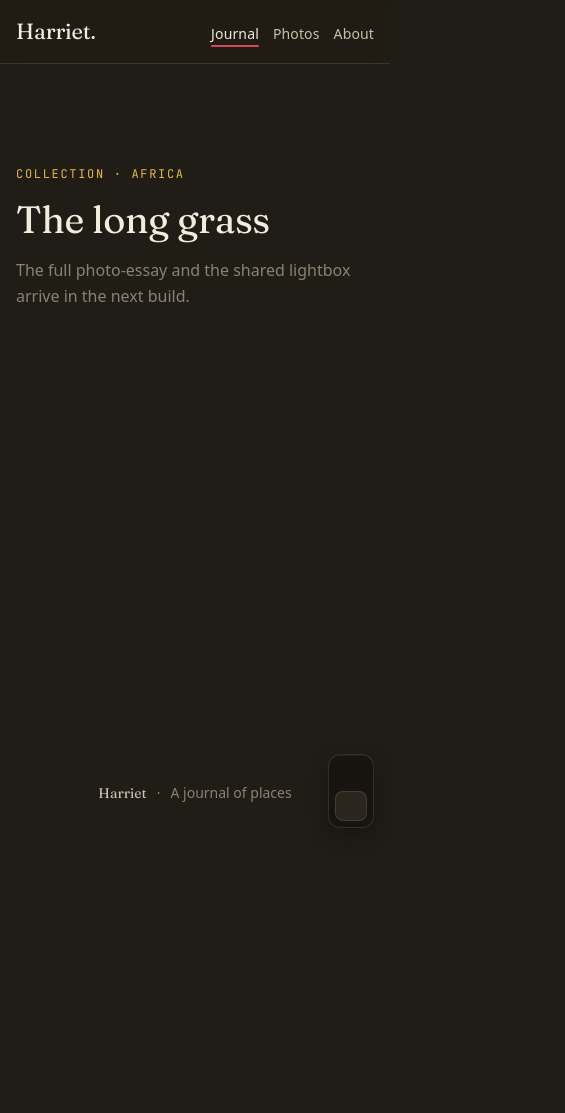
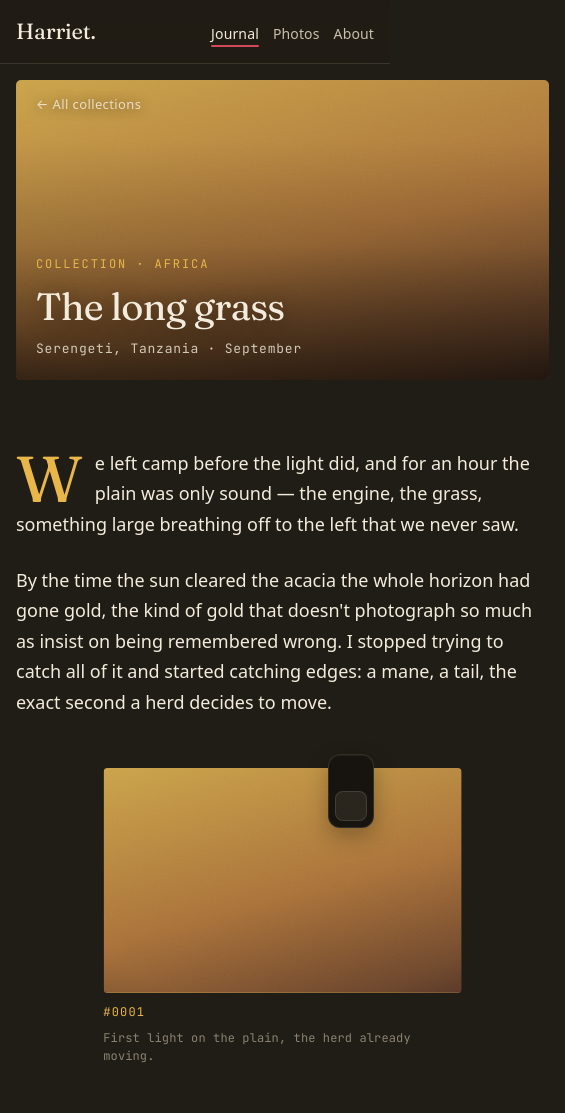
Before and after one commit to charlieramus/harrietramus.com, a Next.js app: page /journal/africa in a window 390 px wide. Shown: the top 1113 px of the page, 565 px wide, since content can reach past the window. Before the commit the page ends 844 px from the top, so only its background shows below. Built offline with nearby package versions, Linux system fonts and the light colour scheme.

Commit message:
stage2v3

```diff
--- a/app/globals.css
+++ b/app/globals.css
@@ -561,6 +561,193 @@ button:focus-visible {
   margin-top: 8px;
 }
 
+/* ------------------------------------------------ essay reading view ------- */
+/* The photo-essay a Place opens into. The page root carries the collection's
+   .acc-<hue>, so every var(--accent) below — the eyebrow, the drop-cap, the
+   pull-quote rule, the caption code, the end rule — is that collection's
+   accent-by-place colour. Prose lives in config now / MDX from Stage 3; the
+   .ph-* figure fills are gradient stand-ins until V4. */
+.essay {
+  max-width: var(--maxw);
+  margin: 0 auto;
+  padding: clamp(16px, 4vw, 40px) clamp(16px, 4vw, 40px) clamp(64px, 12vh, 120px);
+}
+
+/* Sharp hero — the .photo primitive (vignette + grain), NOT blurred. */
+.essay-hero {
+  position: relative;
+  aspect-ratio: 16 / 9;
+  min-height: 300px;
+  border-radius: 5px;
+  display: flex;
+  align-items: flex-end;
+  isolation: isolate;
+}
+
+.essay-hero-scrim {
+  background: linear-gradient(
+    to top,
+    rgba(0, 0, 0, 0.66) 0%,
+    rgba(0, 0, 0, 0.22) 48%,
+    rgba(0, 0, 0, 0.1) 100%
+  );
+}
+
+.essay-back {
+  position: absolute;
+  z-index: 5;
+  top: clamp(14px, 3vw, 24px);
+  left: clamp(20px, 4vw, 44px);
+  color: rgba(243, 236, 221, 0.85);
+  font-size: 13px;
+  letter-spacing: 0.03em;
+  text-shadow: 0 1px 12px rgba(0, 0, 0, 0.5);
+  transition: color 0.2s var(--ease);
+}
+.essay-back:hover {
+  color: #f3ecdd;
+}
+
+.essay-hero-inner {
+  position: relative;
+  z-index: 5;
+  width: 100%;
+  padding: clamp(20px, 4vw, 44px);
+}
+
+.essay-eyebrow {
+  color: var(--accent);
+  font-size: 12px;
+  text-transform: uppercase;
+  letter-spacing: 0.16em;
+  margin-bottom: 14px;
+}
+
+.essay-title {
+  font-size: clamp(38px, 7vw, 92px);
+  line-height: 0.98;
+  letter-spacing: -0.02em;
+  color: #f3ecdd;
+  text-shadow: 0 2px 22px rgba(0, 0, 0, 0.4);
+}
+
+.essay-meta {
+  margin-top: 14px;
+  color: rgba(243, 236, 221, 0.82);
+  font-size: 13px;
+  letter-spacing: 0.06em;
+}
+
+/* The centred reading column — ~reading measure, generous leading. */
+.reading {
+  max-width: var(--read);
+  margin: clamp(40px, 8vh, 80px) auto 0;
+  font-size: 18px;
+  line-height: 1.7;
+  color: var(--ink);
+}
+.reading > p {
+  margin-top: 1.4em;
+}
+.reading > p:first-child {
+  margin-top: 0;
+}
+
+/* Lead paragraph — serif drop-cap in the collection accent. */
+.reading .lead::first-letter {
+  float: left;
+  font-family: var(--font-serif);
+  font-weight: 400;
+  font-size: 3.6em;
+  line-height: 0.72;
+  padding: 8px 12px 0 0;
+  color: var(--accent);
+}
+
+/* Full-width figure — breaks out wider than the reading measure, centred. */
+.reading .full {
+  margin: clamp(32px, 6vh, 64px) auto;
+  width: min(var(--maxw), 92vw);
+  margin-left: 50%;
+  transform: translateX(-50%);
+}
+
+.reading figure {
+  margin: 0;
+}
+
+/* Two-up pair — two figures side by side with their own captions. */
+.pair {
+  display: grid;
+  grid-template-columns: 1fr 1fr;
+  gap: clamp(10px, 2vw, 18px);
+  margin: clamp(28px, 5vh, 52px) 0;
+}
+
+/* The figure box: a .photo (grain + vignette) sized by slot ratio. Real photos
+   drop in here as next/image in V4; the .ph-* gradient stands in for now. */
+.essay-shot {
+  border-radius: 4px;
+  cursor: default; /* Stage 4 makes these zoom-in + clickable */
+}
+.full-shot {
+  aspect-ratio: 16 / 10;
+}
+.pair-shot {
+  aspect-ratio: 4 / 5;
+}
+
+.essay-cap {
+  margin-top: 10px;
+  display: flex;
+  flex-wrap: wrap;
+  align-items: baseline;
+  gap: 8px;
+  font-size: 12px;
+  line-height: 1.5;
+  color: var(--ink-faint);
+  letter-spacing: 0.01em;
+}
+.essay-cap-code {
+  flex: none;
+  color: var(--accent);
+  letter-spacing: 0.1em;
+}
+
+/* Pull quote — serif, with the accent left-rule. */
+.pull {
+  margin: clamp(32px, 6vh, 60px) 0;
+  padding-left: clamp(18px, 3vw, 28px);
+  border-left: 3px solid var(--accent);
+  font-family: var(--font-serif);
+  font-size: clamp(22px, 3.4vw, 30px);
+  line-height: 1.3;
+  letter-spacing: -0.01em;
+  color: var(--ink);
+}
+
+/* End rule — a short accent bar closing the essay. */
+.end-rule {
+  margin: clamp(40px, 7vh, 72px) auto 0;
+  width: 64px;
+  border: none;
+  border-top: 2px solid var(--accent);
+}
+
+.essay-sign {
+  margin-top: clamp(20px, 3vh, 28px);
+  text-align: center;
+  font-family: var(--font-serif);
+  font-size: 20px;
+  color: var(--ink-soft);
+}
+
+@media (max-width: 560px) {
+  .pair {
+    grid-template-columns: 1fr;
+  }
+}
+
 /* ------------------------------------------------ route stubs -------------- */
 /* The V1 placeholder pages (home / photos / about) before their real content
    lands in V2–V4. Kept intentionally quiet. */
--- a/app/journal/[collection]/page.tsx
+++ b/app/journal/[collection]/page.tsx
@@ -1,13 +1,21 @@
 import type { Metadata } from "next";
+import Link from "next/link";
 import { notFound } from "next/navigation";
-import { collections, essays } from "@/site.config";
+import { collections, essays, wordmark } from "@/site.config";
 
-// /journal/[collection] — titled STUB for V2. The slug is the collection's
-// `essay` key; the real photo-essay reading view + the shared lightbox land in V3.
-// It exists now only so every collection/place link on the wall resolves in the
-// static export. Content is config-driven (the essay's eyebrow/title), and the
-// page is wrapped in the collection's `.acc-<hue>` class so the accent eyebrow
-// reads in the place's hue.
+// /journal/[collection] — the photo-essay reading view (V3). The slug is the
+// collection's `essay` key. This replaces the V2 stub with the real template:
+// a sharp .photo hero (title / eyebrow / meta + a back link) over a centred
+// reading column (lead drop-cap → body → full-width figure → two-up pair →
+// pull quote → closing figure → end rule). The whole page is wrapped in the
+// collection's `.acc-<hue>` class, so the eyebrow, drop-cap, pull-quote rule,
+// and end rule all take that collection's accent-by-place colour.
+//
+// Stage 2 renders the essay from `config.essays` (hero + meta + figure classes
+// and captions come straight from it). Stage 3 relocates the prose into MDX
+// bodies and registers the reading-column components; Stage 4 makes each figure
+// open the shared lightbox. The `.ph-*` figure fills are gradient stand-ins
+// until real photos land in V4.
 
 // Pre-render one route per collection essay slug (required under output: export).
 export function generateStaticParams() {
@@ -21,10 +29,10 @@ export async function generateMetadata({
 }): Promise<Metadata> {
   const { collection } = await params;
   const essay = essays[collection];
-  return { title: essay ? essay.title : "Journal" };
+  return { title: essay ? `${essay.title} — ${wordmark}` : "Journal" };
 }
 
-export default async function EssayStub({
+export default async function EssayPage({
   params,
 }: {
   params: Promise<{ collection: string }>;
@@ -36,12 +44,83 @@ export default async function EssayStub({
   const accent = collections.find((c) => c.essay === collection)?.accent;
 
   return (
-    <main className={accent ? `route-stub acc-${accent}` : "route-stub"}>
-      <p className="eyebrow mono">{essay.eyebrow}</p>
-      <h1>{essay.title}</h1>
-      <p className="stub-note">
-        The full photo-essay and the shared lightbox arrive in the next build.
-      </p>
+    <main className={accent ? `essay acc-${accent}` : "essay"}>
+      {/* Sharp hero (not blurred like the landing) — the .photo primitive over
+          the essay's gradient stand-in, with a bottom scrim for legibility. */}
+      <header className={`essay-hero photo ${essay.hero}`}>
+        <span className="scrim essay-hero-scrim" />
+        <Link href="/" className="essay-back">
+          ← All collections
+        </Link>
+        <div className="essay-hero-inner">
+          <p className="essay-eyebrow mono">{essay.eyebrow}</p>
+          <h1 className="essay-title">{essay.title}</h1>
+          <p className="essay-meta mono">{essay.meta}</p>
+        </div>
+      </header>
+
+      {/* Reading column. Stage 3 swaps this config-driven body for the MDX
+          essay body (same structure, prose authored in content/essays/*.mdx). */}
+      <article className="reading">
+        <p className="lead">{essay.lead}</p>
+        <p>{essay.p1}</p>
+
+        <figure className="full">
+          <div
+            className={`essay-shot photo full-shot ${essay.full.cls}`}
+            role="img"
+            aria-label={essay.full.cap}
+          />
+          <figcaption className="essay-cap mono">
+            <span className="essay-cap-code">#{essay.full.code}</span>
+            {essay.full.cap}
+          </figcaption>
+        </figure>
+
+        <div className="pair">
+          <figure>
+            <div
+              className={`essay-shot photo pair-shot ${essay.pairA.cls}`}
+              role="img"
+              aria-label={essay.pairA.cap}
+            />
+            <figcaption className="essay-cap mono">
+              <span className="essay-cap-code">#{essay.pairA.code}</span>
+              {essay.pairA.cap}
+            </figcaption>
+          </figure>
+          <figure>
+            <div
+              className={`essay-shot photo pair-shot ${essay.pairB.cls}`}
+              role="img"
+              aria-label={essay.pairB.cap}
+            />
+            <figcaption className="essay-cap mono">
+              <span className="essay-cap-code">#{essay.pairB.code}</span>
+              {essay.pairB.cap}
+            </figcaption>
+          </figure>
+        </div>
+
+        <blockquote className="pull">{essay.quote}</blockquote>
+
+        <p>{essay.p2}</p>
+
+        <figure className="full">
+          <div
+            className={`essay-shot photo full-shot ${essay.end.cls}`}
+            role="img"
+            aria-label={essay.end.cap}
+          />
+          <figcaption className="essay-cap mono">
+            <span className="essay-cap-code">#{essay.end.code}</span>
+            {essay.end.cap}
+          </figcaption>
+        </figure>
+
+        <hr className="end-rule" />
+        <p className="essay-sign">{`— ${wordmark}`}</p>
+      </article>
     </main>
   );
 }
```
Also changed, not shown: 1 other file (tests, documents, lock files or other folders).
